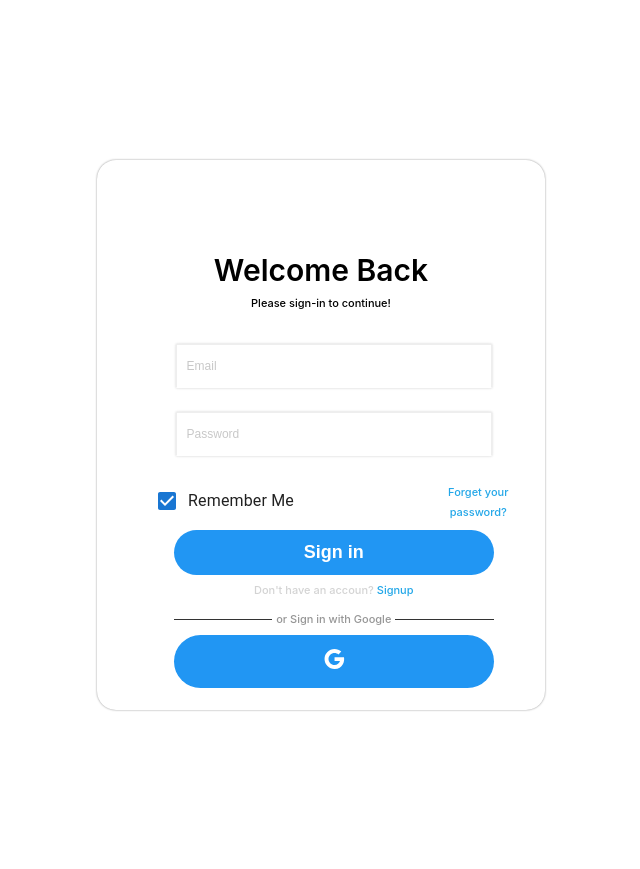
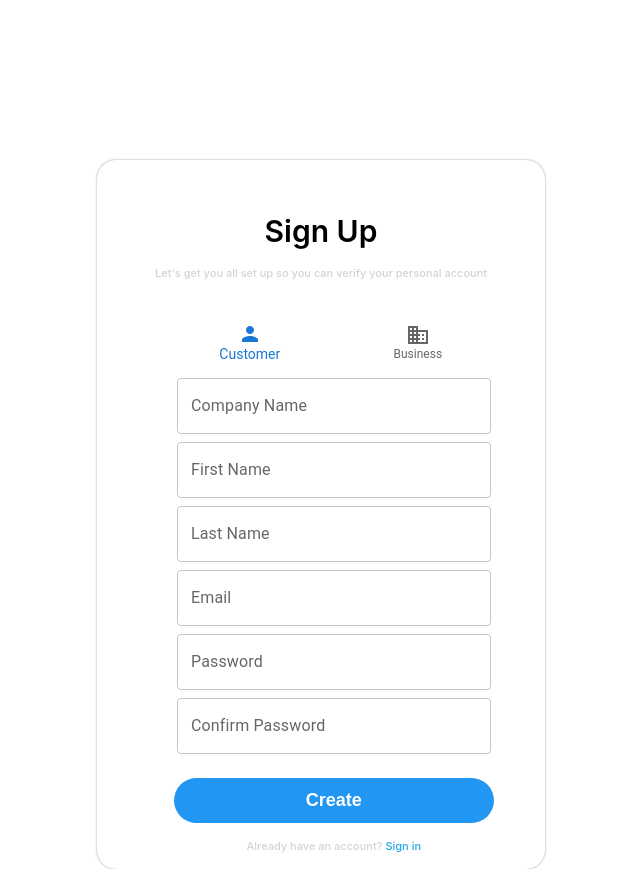
Before and after one commit to royroyzhong/Simp.Com, a React (Create React App) app in the folder frontend/: page / in a window 1280 px wide. Both pictures are taken after a click on the element "Signup". Shown: the whole page, without its empty margins (319-959 px from the left). Before the commit the page ends 800 px from the top, so only its background shows below. Built offline with nearby package versions, Linux system fonts and the light colour scheme.

Commit message:
login and sign in page

```diff
--- /dev/null
+++ b/frontend/src/component/loginComponent/CommonMuiStyle.js
@@ -0,0 +1,4 @@
+import TextField from "@mui/material/TextField";
+import { styled } from "@mui/material/styles";
+
+export const CssTextField = styled(TextField)({ width: "24.5vw" });
--- a/frontend/src/component/loginComponent/LoginForm.js
+++ b/frontend/src/component/loginComponent/LoginForm.js
@@ -1,35 +1,71 @@
-import React from "react";
+import React, { useContext } from "react";
 import {
   BoldSpan,
   BoxContainer,
-  FormContainer,
-  Input,
   SmallSpan,
   SubmitButton,
   Marginer,
   BreakLine,
 } from "./CommonStyle";
+import { CssTextField } from "./CommonMuiStyle";
 import { styled } from "@mui/material/styles";
 import Box from "@mui/material/Box";
 import Paper from "@mui/material/Paper";
 import Grid from "@mui/material/Grid";
 import MuiStyle from "./MuiStyle";
 import GoogleIcon from "@mui/icons-material/Google";
+import { SwitcherContext } from "./LoginPage";
+import Tooltip from "@mui/material/Tooltip";
+
 const Item = styled(Paper)(({ theme }) => ({
   ...theme.typography.h7,
   color: theme.palette.text.primary,
   boxShadow: "none",
 }));
+
 function LoginForm() {
+  const handerSwitch = useContext(SwitcherContext);
+  const [emailValue, setEmail] = React.useState("");
+  const [pwdValue, setPwd] = React.useState("");
+  const validateEmail = (event) => {
+    const value = event.target.value;
+    setEmail(value);
+  };
+  const validatePwd = (event) => {
+    const value = event.target.value;
+    setPwd(value);
+  };
+  const handlerValidation = (event) => {
+    event.preventDefault();
+    if (emailValue === "123@gmail.com" && pwdValue === "123123") {
+      console.log("correct");
+    } else {
+      console.log("fail");
+    }
+  };
   return (
-    <BoxContainer>
-      <FormContainer>
-        <Input type="email" placeholder="Email" />
-      </FormContainer>
-      <Marginer direction="vertical" margin="3vh" />
-      <FormContainer>
-        <Input type="password" placeholder="Password" />
-      </FormContainer>
+    <BoxContainer
+      onKeyPress={(event) => {
+        if (event.key === "Enter") {
+          handlerValidation(event);
+        }
+      }}
+    >
+      <CssTextField
+        id="outlined-email-input"
+        label="Email"
+        type="email"
+        onChange={validateEmail}
+      />
+      <Marginer direction="vertical" margin="1vh" />
+      <CssTextField
+        id="outlined-password-input"
+        label="Password"
+        type="password"
+        autoComplete="current-password"
+        onChange={validatePwd}
+      />
+
       <Marginer direction="vertical" margin="3vh" />
 
       <Box sx={{ flexGrow: 1 }}>
@@ -39,7 +75,6 @@ function LoginForm() {
               <MuiStyle />
             </Item>
           </Grid>
-
           <Grid item xs={4}>
             <Item>
               <BoldSpan href="#">Forget your password? </BoldSpan>
@@ -48,15 +83,23 @@ function LoginForm() {
         </Grid>
       </Box>
       <Marginer direction="vertical" margin="1vh" />
-      <SubmitButton type="submit">Sign in</SubmitButton>
+      <SubmitButton type="submit" onClick={handlerValidation}>
+        Sign in
+      </SubmitButton>
       <Marginer direction="vertical" margin="1vh" />
       <SmallSpan href="#">
-        Don't have an accoun? <BoldSpan href="#">Signup</BoldSpan>
+        Don't have an accoun?{" "}
+        <BoldSpan href="#" onClick={handerSwitch}>
+          Signup
+        </BoldSpan>
         <Marginer direction="vertical" margin="2vh" />
         <BreakLine />
-        <SubmitButton type="submit">
-          <GoogleIcon />
-        </SubmitButton>
+        <Tooltip title="Login with Google">
+          <SubmitButton type="submit">
+            <GoogleIcon />
+          </SubmitButton>
+        </Tooltip>
+        <Marginer direction="vertical" margin="2vh" />
       </SmallSpan>
     </BoxContainer>
   );
--- a/frontend/src/component/loginComponent/LoginPage.js
+++ b/frontend/src/component/loginComponent/LoginPage.js
@@ -1,8 +1,10 @@
 import React from "react";
 import LoginForm from "./LoginForm";
 import styled from "styled-components";
-import SignInForm from "./SignUpForm";
-
+import { createContext } from "react";
+import SignUpForm from "./SignUpForm";
+import { useState } from "react";
+import { SmallSpan, Marginer } from "./CommonStyle";
 
 const AppContainer = styled.div`
   width: 100%;
@@ -26,7 +28,7 @@ const BoxContainer = styled.div`
 `;
 const TopContainer = styled.div`
   // width: 100%;
-  height: 150px;
+  height: 120px;
   display: flex;
   flex-direction: column;
   justify-content: flex-end;
@@ -59,23 +61,42 @@ const InnerContainer = styled.div`
   flex-direction: column;
   padding: 0 0.5vw;
 `;
-
+export const SwitcherContext = createContext();
 function LoginPage() {
+  const [isSignIn, setSwitch] = useState(true);
+  const handleSwitch = () => {
+    setSwitch(!isSignIn);
+  };
   return (
+    <SwitcherContext.Provider value={handleSwitch}>
       <AppContainer>
         <BoxContainer>
           <TopContainer>
+            {isSignIn === true && (
               <HeaderContainer>
                 <HeaderText>Welcome Back</HeaderText>
                 <SmallText>Please sign-in to continue!</SmallText>
               </HeaderContainer>
+            )}
+            {isSignIn === false && (
+              <HeaderContainer>
+                <HeaderText>Sign Up</HeaderText>
+                <Marginer direction="vertical" margin="2vh" />
+                <SmallSpan>
+                  Let's get you all set up so you can verify your personal
+                  account
+                </SmallSpan>
+              </HeaderContainer>
+            )}
           </TopContainer>
+
           <InnerContainer>
-          <LoginForm />
-          {/* <SignInForm /> */}
+            {isSignIn === true && <LoginForm />}
+            {isSignIn === false && <SignUpForm />}
           </InnerContainer>
         </BoxContainer>
       </AppContainer>
+    </SwitcherContext.Provider>
   );
 }
 
--- a/frontend/src/component/loginComponent/SignUpForm.js
+++ b/frontend/src/component/loginComponent/SignUpForm.js
@@ -1,33 +1,87 @@
-import React from "react";
+import React, { useContext } from "react";
 import {
   BoldSpan,
   BoxContainer,
-  FormContainer,
-  Input,
   SmallSpan,
   SubmitButton,
   Marginer,
 } from "./CommonStyle";
-function SignInForm() {
+import { CssTextField } from "./CommonMuiStyle";
+import { useState } from "react";
+import { SwitcherContext } from "./LoginPage";
+import Box from "@mui/material/Box";
+import BottomNavigation from "@mui/material/BottomNavigation";
+import BottomNavigationAction from "@mui/material/BottomNavigationAction";
+import BusinessIcon from "@mui/icons-material/Business";
+import PersonIcon from "@mui/icons-material/Person";
+function SignUpForm() {
+  const handerSwitch = useContext(SwitcherContext);
+  const [isCustomer, setSwitchCustomerRole] = useState(true);
+  const handleSwitchCustomerRole = () => {
+    setSwitchCustomerRole(!isCustomer);
+  };
+  const [value, setValue] = React.useState(0);
+
   return (
     <BoxContainer>
-      <Marginer direction="vertical" margin="3vh" />
-      <FormContainer>
-        <Input type="fName" placeholder="First Name" />
-        <Input type="lName" placeholder="Last Name" />
-        <Input type="email" placeholder="Email" />
-        <Input type="password" placeholder="Password" />
-        <Input type="cpassword" placeholder="Confirm Password" />
-      </FormContainer>
+      <Box sx={{ width: 500 }}>
+        <BottomNavigation
+          showLabels
+          value={value}
+          onChange={(event, newValue) => {
+            setValue(newValue);
+          }}
+        >
+          <BottomNavigationAction
+            label="Customer"
+            icon={<PersonIcon />}
+            onClick={handleSwitchCustomerRole}
+          />
+          <BottomNavigationAction
+            label="Business"
+            icon={<BusinessIcon />}
+            onClick={handleSwitchCustomerRole}
+          />
+        </BottomNavigation>
+        <Marginer direction="vertical" margin="1vh" />
+      </Box>
+      {isCustomer === true && (
+        <CssTextField
+          id="outlined-email-input"
+          label="Company Name"
+          type="Name"
+        />
+      )}
+      {isCustomer === true && <Marginer direction="vertical" margin="1vh" />}
+      <CssTextField id="outlined-email-input" label="First Name" type="Name" />
+      <Marginer direction="vertical" margin="1vh" />
+      <CssTextField id="outlined-email-input" label="Last Name" type="Name" />
+      <Marginer direction="vertical" margin="1vh" />
+      <CssTextField id="outlined-email-input" label="Email" type="email" />{" "}
+      <Marginer direction="vertical" margin="1vh" />
+      <CssTextField
+        id="outlined-password-input"
+        label="Password"
+        type="password"
+      />
+      <Marginer direction="vertical" margin="1vh" />
+      <CssTextField
+        id="outlined-password-input"
+        label="Confirm Password"
+        type="password"
+      />
       <Marginer direction="vertical" margin="3vh" />
       <SubmitButton type="submit">Create</SubmitButton>
-      <Marginer direction="vertical" margin="1.5vh" />
+      <Marginer direction="vertical" margin="2vh" />
       <SmallSpan href="#">
-        Already have an account? <BoldSpan href="#">Sign in</BoldSpan>
+        Already have an account?{" "}
+        <BoldSpan href="#" onClick={handerSwitch}>
+          Sign in
+        </BoldSpan>
       </SmallSpan>
-
+      <Marginer direction="vertical" margin="2vh" />
     </BoxContainer>
   );
 }
 
-export default SignInForm;
+export default SignUpForm;
```
Lines whose indentation alone changed are shown as unchanged.
